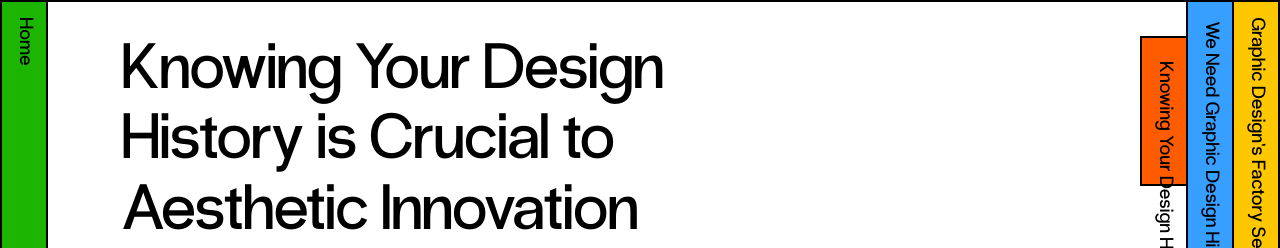
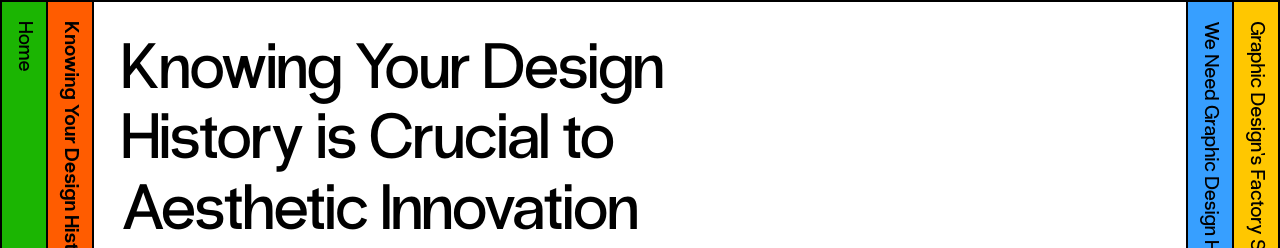
Before and after one commit to kerenmevorach/binding, a plain HTML site: page entry-1/index.html in a window 1280 px wide. Shown: the top 248 px of the page. Drawn offline with Linux system fonts and the light colour scheme.

Commit message:
fixed responsive nav

```diff
--- a/assets/common.css
+++ b/assets/common.css
@@ -218,7 +218,7 @@ em{
     }
 
     .nav-text{
-        font-size: calc(var(--base)/1.2);
+        font-size: 20px;;
         line-height: calc(var(--leading)/1.9);
         width: 600px;
         position: relative;
--- a/entry-1/script.js
+++ b/entry-1/script.js
@@ -4,63 +4,54 @@ let navText = document.querySelector('.nav-text')
 let toggle = document.querySelector('#toggle')
 let body = document.querySelector('body')
 
+function smallMobileNav(){
+  mobileTitle.style.fontSize = "calc(var(--base)/1.3)";
+  mobileTitle.style.lineHeight = "calc(var(--leading)/1.9)";
+  mobileTitle.style.fontWeight = "200";
+  mobileTitle.style.marginTop = "4px";
+  firstEntry.style.height = "var(--nav-height)";
+}
 
+function largeMobileNav(){
+  mobileTitle.style.fontSize = "35px";
+  mobileTitle.style.lineHeight = "40px";
+  mobileTitle.style.fontWeight = "100";
+  mobileTitle.style.marginTop = "8px";
+  firstEntry.style.height = "150px";
+}
+
+function desktopNav(){
+  mobileTitle.style.fontSize = "20px";
+  mobileTitle.style.lineHeight = "calc(var(--leading)/1.9)";
+  mobileTitle.style.fontWeight = "200";
+  mobileTitle.style.marginTop = "4px";
+  firstEntry.style.height = "100%";
+}
 
 
 function scrollFunction() {
   if (document.body.scrollTop > 200 || document.documentElement.scrollTop > 0) {
-    mobileTitle.style.fontSize = "calc(var(--base)/1.3)";
-    mobileTitle.style.lineHeight = "calc(var(--leading)/1.9)";
-    mobileTitle.style.fontWeight = "200";
-    mobileTitle.style.marginTop = "4px";
-    firstEntry.style.height = "var(--nav-height)";
+    smallMobileNav()
   } else {
-    mobileTitle.style.fontSize = "35px";
-    mobileTitle.style.lineHeight = "40px";
-    mobileTitle.style.fontWeight = "100";
-    mobileTitle.style.marginTop = "8px";
-    firstEntry.style.height = "150px";
-}
+    largeMobileNav()
+  }
   }
 
 
   function scrollToggle(x) {
     if (x.matches) {
       // scrollFunction()
+      console.log('add')
       window.addEventListener("scroll", scrollFunction);
-      // toggle.classList.remove("desktop-title");
-      // toggle.classList.add("mobile-title");
+      largeMobileNav()
     } else {
+      console.log('remove')
       window.removeEventListener("scroll",scrollFunction);
-      // toggle.classList.remove("mobile-title");
-      // toggle.classList.add("desktop-title");
+      desktopNav()
     }
   }
-
-  //   window.addEventListener("load", (event) => {
-  //   console.log("page is fully loaded");
-  // });
 
 
   let x = window.matchMedia("(max-width: 750px)")
   scrollToggle(x) // Call listener function at run time
   x.addListener(scrollToggle) // Attach listener function on state changes
-
-  // window.addEventListener("resize", scrollToggle);
-
-  // body.onload = function(){
-  //   console.log('hi there')
-  //   // scrollFunction
-  // };
-
-
-  // window.addEventListener("load", (event) => {
-  //   console.log("page is fully loaded");
-  //   scrollToggle(x)
-  // });
-
-
-  //on load make font this
-
-
-  //if body or if viewport width =. etc...
--- a/entry-1/style.css
+++ b/entry-1/style.css
@@ -65,6 +65,8 @@ blockquote{
     background-color: #FF5C00;
 }
 
+
+
 @media (min-width: 750px) {
 
     h1{
@@ -82,6 +84,11 @@ blockquote{
         margin-top: 30px;
     }
 
+    p{
+        margin-left: auto;
+        margin-right: auto;
+    }
+
     blockquote{
         font-size: var(--base);
         max-width: 50ch;
@@ -89,13 +96,16 @@ blockquote{
         margin-right: auto;
     }
 
-    p{
-        margin-left: auto;
-        margin-right: auto;
+
+    .nav{
+        width: calc(var(--nav-height) * 1.2);
+        height: 100%;
+        margin-left: 0px;
+        top: 0px;
     }
 
     .nav-text{
-        font-size: calc(var(--base)/1.2);
+        font-size: 20px;
         line-height: calc(var(--leading)/1.9);
         width: 600px;
         position: relative;
@@ -103,5 +113,14 @@ blockquote{
         left: -295px;
         max-width: 100ch;
         transform: rotate(90deg);
+        margin-top: 4px;
+    }
+
+    .selected-page{
+        font-weight: 200;
+    }
+
+    .entry1{
+        left: calc(var(--nav-height) + 6px);
     }
 }
```
